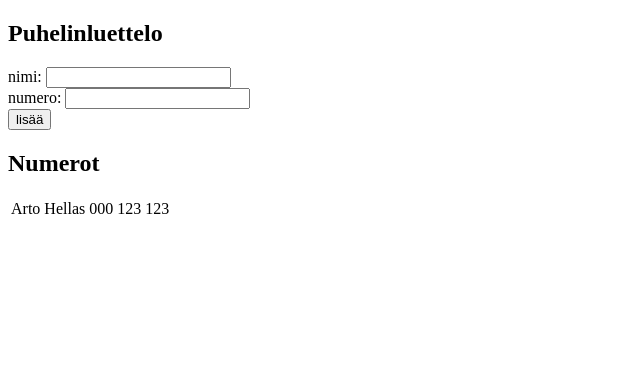
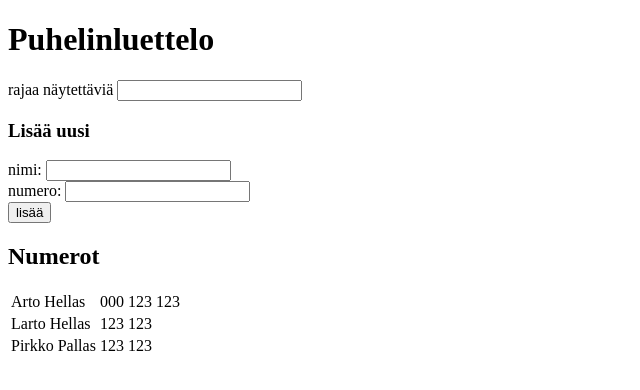
Before and after one commit to hajame/FullStack2018, a React (Create React App) app in the folder osa2/puhelinluettelo/: page / in a window 1280 px wide. Shown: the top 390 px of the page, without its empty margins (0-640 px from the left). Built offline with nearby package versions, Linux system fonts and the light colour scheme.

Commit message:
osa2 tehtävä 2.9

```diff
--- a/osa2/puhelinluettelo/src/App.js
+++ b/osa2/puhelinluettelo/src/App.js
@@ -5,13 +5,18 @@ class App extends React.Component {
         super(props)
         this.state = {
             persons: [
-                {
-                    name: 'Arto Hellas',
-                    number: '000 123 123'
-                },
+                { name: 'Arto Hellas', number: '000 123 123' },
+                { name: 'Larto Hellas', number: '123 123' },
+                { name: 'Pirkko Pallas', number: '123 123' }
+            ],
+            filtered: [
+                { name: 'Arto Hellas', number: '000 123 123' },
+                { name: 'Larto Hellas', number: '123 123' },
+                { name: 'Pirkko Pallas', number: '123 123' }
             ],
             newName: '',
-            newNumber: ''
+            newNumber: '',
+            filter: ''
         }
     }
 
@@ -41,11 +46,29 @@ class App extends React.Component {
 
     handleNameChange = (event) => this.setState({ newName: event.target.value })
     handleNumberChange = (event) => this.setState({ newNumber: event.target.value })
+    handleFilterChange = (event) => {
+        const filter = event.target.value
+        this.setState({ filter })
+        if (this.state.persons.every(p => p.name.includes(filter))) {
+            this.setState({ filtered: this.state.persons })
+            return
+        }
+        const filtered = this.state.persons.filter(pers => (
+            pers.name.includes(filter)
+        ))
+        this.setState({filtered})
+    }
 
     render() {
         return (
             <div>
-                <h2>Puhelinluettelo</h2>
+                <h1>Puhelinluettelo</h1>
+                <div>rajaa näytettäviä <input
+                            value={this.state.filter}
+                            onChange={this.handleFilterChange}
+                        />
+                </div>
+                <h3>Lisää uusi</h3>
                 <form onSubmit={this.addPerson}>
                     <div>
                         nimi: <input
@@ -66,7 +89,7 @@ class App extends React.Component {
                 <h2>Numerot</h2>
                 <table>
                     <tbody>
-                        {this.state.persons.map((
+                        {this.state.filtered.map((
                             person => <tr key={person.name}>
                                 <td>{person.name}</td>
                                 <td>{person.number}</td>
```
